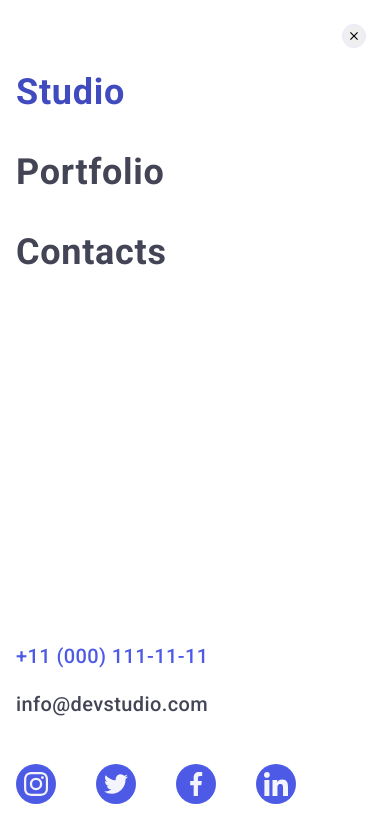
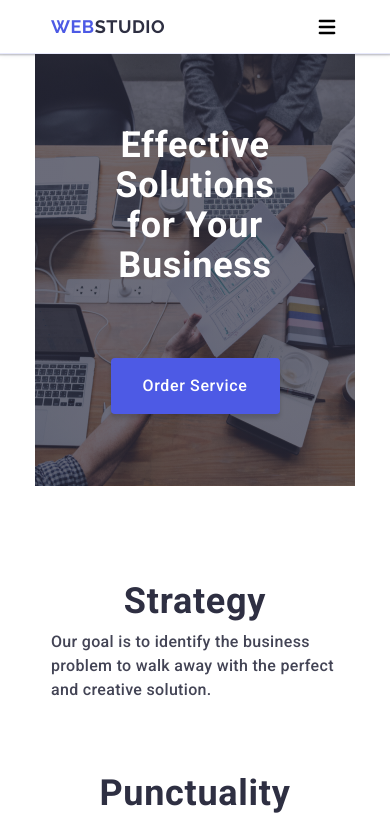
Before and after one commit to pinulartem24/goit-markup-hw-06, a plain HTML site: page index.html in a window 390 px wide. Shown: the top 819 px of the page. Drawn offline with nearby package versions, Linux system fonts and the light colour scheme.

Commit message:
delete is-open in mobile menu

```diff
--- a/index.html
+++ b/index.html
@@ -741,7 +741,7 @@
     </div>
     <!-- #endregion Modal -->
     <!-- #region Mob Menu -->
-    <div class="menu-container is-open">
+    <div class="menu-container">
       <button class="menu-btn" aria-label="close menu button">
         <svg class="menu-btn-icon" width="8" height="8">
           <use href="./images/icons.svg#icon-x-close"></use>
```
